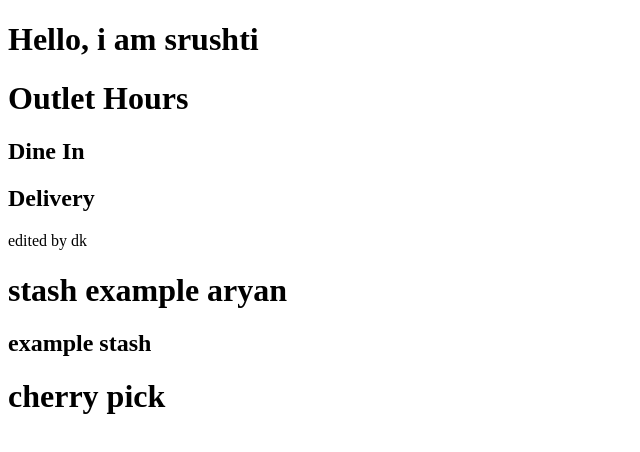
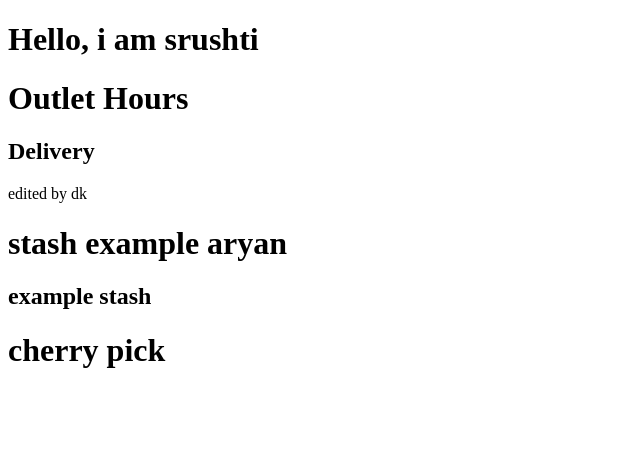
Before and after one commit to AryanrathodTatva/RMSTrainee, an Angular app: page / in a window 1280 px wide. Shown: the top 452 px of the page, without its empty margins (0-640 px from the left). Built offline with nearby package versions, Linux system fonts and the light colour scheme.

Commit message:
remove line

```diff
--- a/src/app/app.html
+++ b/src/app/app.html
@@ -3,7 +3,6 @@
 
 
 <h1>Outlet Hours</h1>
-<h2>Dine In</h2>
 <h2>Delivery</h2> <span>edited by dk</span>
 
 <h1>stash example aryan</h1>
```
